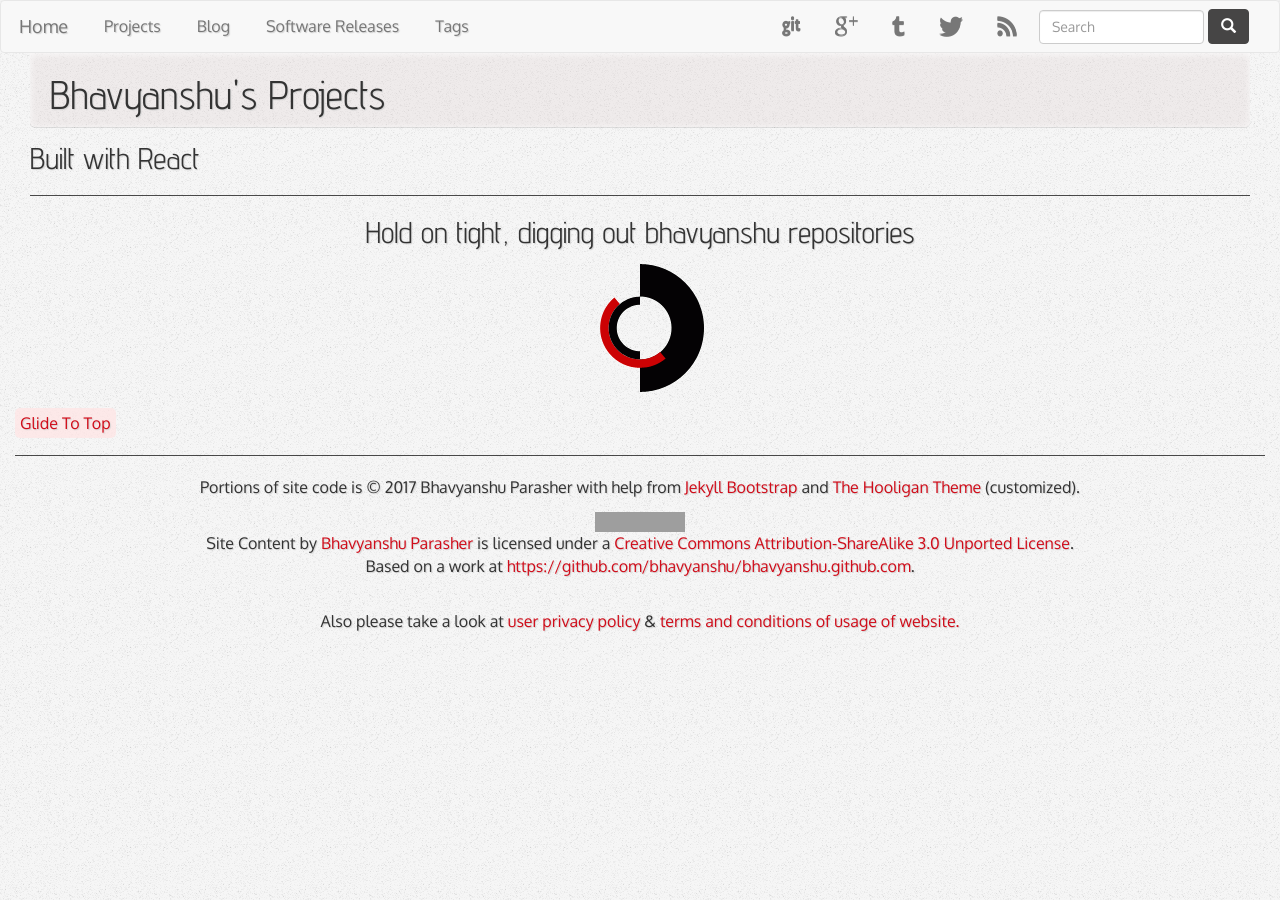
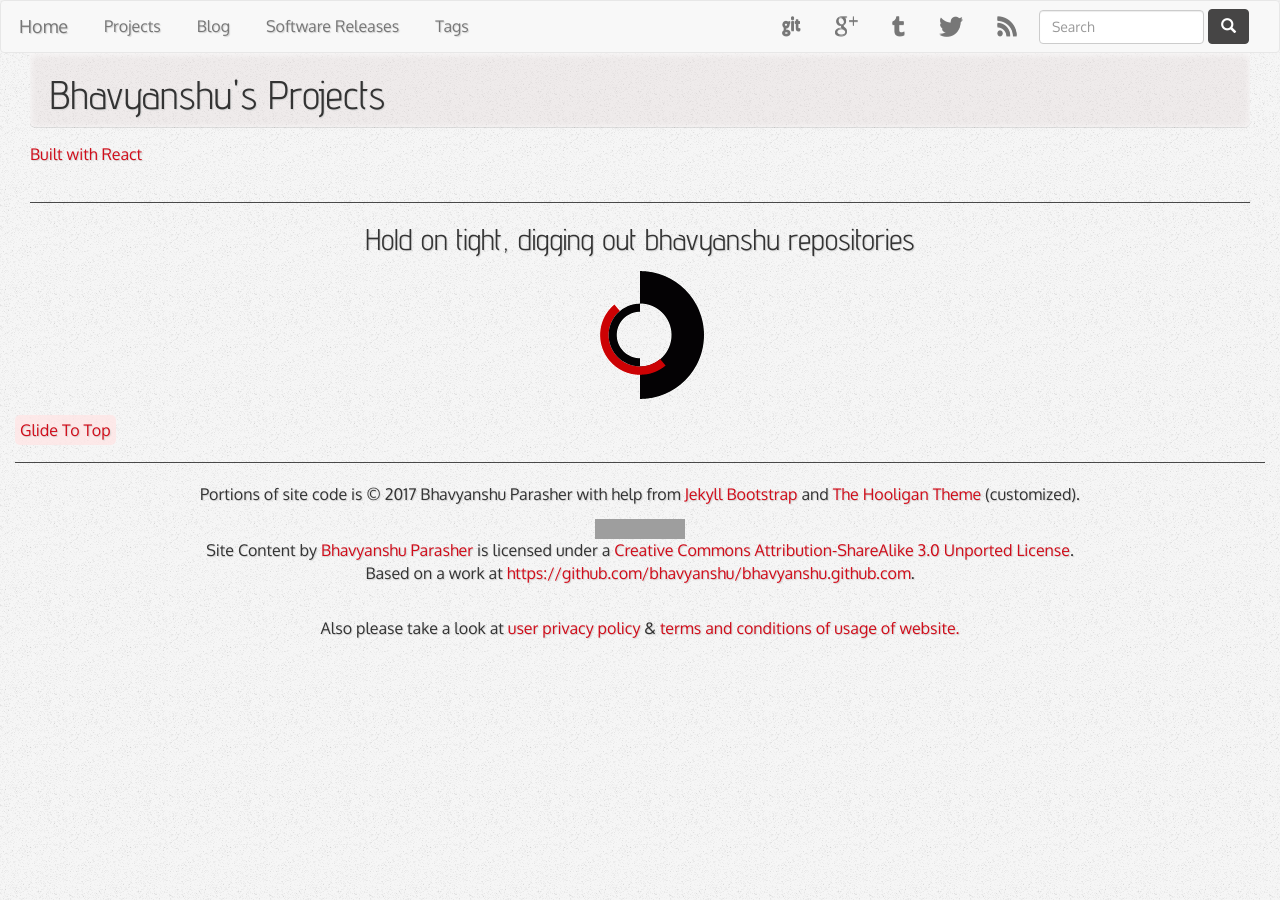
Before and after one commit to bhavyanshu/bhavyanshu.github.com, a Jekyll site: the page built from projects.md, in a window 1280 px wide. Built offline with Jekyll 4.4.1, drawn with Linux system fonts in a browser that asks for light colours; comment, search, counter and statistics services are not loaded; grey boxes are pictures that could not be loaded.

```diff
--- a/projects.md
+++ b/projects.md
@@ -8,7 +8,7 @@ priority: 1.0
 ---
 
 
-<h2>Built with React</h2>
+<p><a target="_blank" href="https://github.com/bhavyanshu/bhavyanshu.github.com/blob/master/webpack/components/github.js">Built with React</a></p>
 ------------------------
 
 <div id="my-github" class="row">
```
